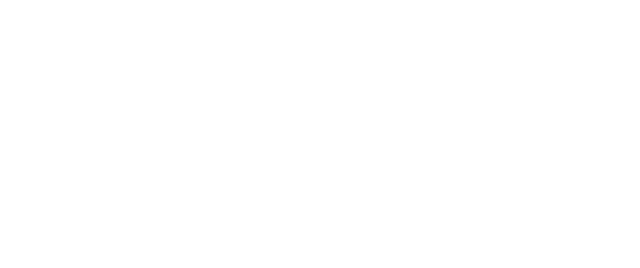
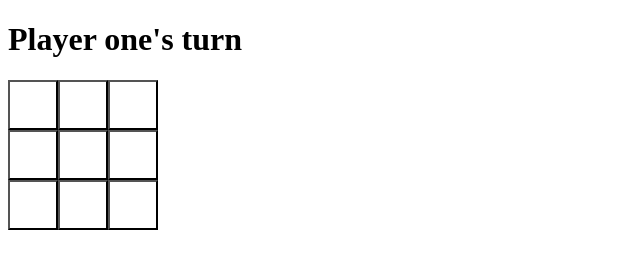
Before and after one commit to dysphere/tic-tac-toe, a plain HTML site: page index.html in a window 1280 px wide. Shown: the whole page, without its empty margins (0-640 px from the left). Drawn offline with Linux system fonts and the light colour scheme.

Commit message:
tic tac toe grid now in place

```diff
--- a/index.html
+++ b/index.html
@@ -9,6 +9,7 @@
 </head>
 <body>
     <div class="container">
+        <h1 class="turn"></h1>
         <div class="board"></div>
     </div>
 </body>
--- a/script.js
+++ b/script.js
@@ -39,7 +39,7 @@ const GameBoard = (() => {
     return {getBoard, printBoard};
 })();
 
-const DisplayController = (() => {
+const GameController = (() => {
 
     const board = GameBoard;
     const players = [Player("Player one", "X"),
@@ -74,7 +74,37 @@ const DisplayController = (() => {
 
     printNewRound();
 
-    return {getActivePlayer, playRound};
+    return {getActivePlayer, playRound,
+            getBoard: board.getBoard};
 })();
 
-const game = DisplayController
+const DisplayController = (() => {
+    const boardDiv = document.querySelector(".board");
+    const playerTurn = document.querySelector(".turn");
+    const game = GameController
+
+    const updateScreen = () => {
+        const board = game.getBoard();
+        const player = game.getActivePlayer();
+
+        playerTurn.textContent = `${player.name}'s turn`
+
+        board.forEach((row, j) => {
+            const rowDiv = document.createElement("div");
+            row.forEach((cell, index) => {
+                const cellButton = document.createElement('button');
+                cellButton.setAttribute("class", "cell");
+                if (cell.value != 0) {
+                    cellButton.textContent = cell.value
+                }
+                cellButton.dataset.column = index
+                rowDiv.appendChild(cellButton);
+            })
+            boardDiv.appendChild(rowDiv);
+        })
+    }
+
+    updateScreen();
+})();
+
+const game = GameController
--- a/style.css
+++ b/style.css
@@ -0,0 +1,12 @@
+button {
+    display: grid;
+    width: 50px;
+    height: 50px;
+    background-color: white;
+}
+
+.board {
+    display: grid;
+    grid-template-columns: 50px 50px 50px;
+    grid-template-rows: 50px 50px 50px;
+}
```
